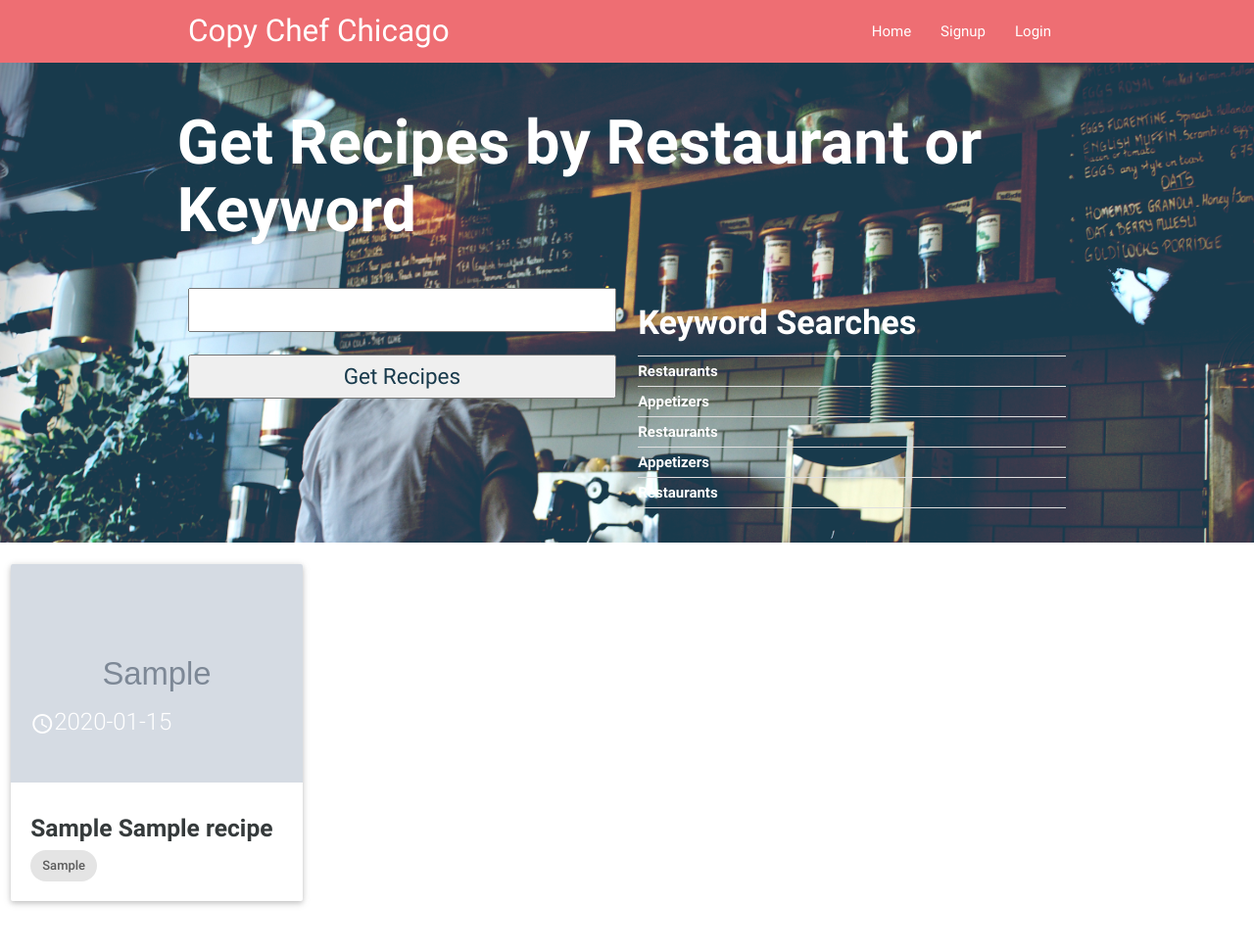
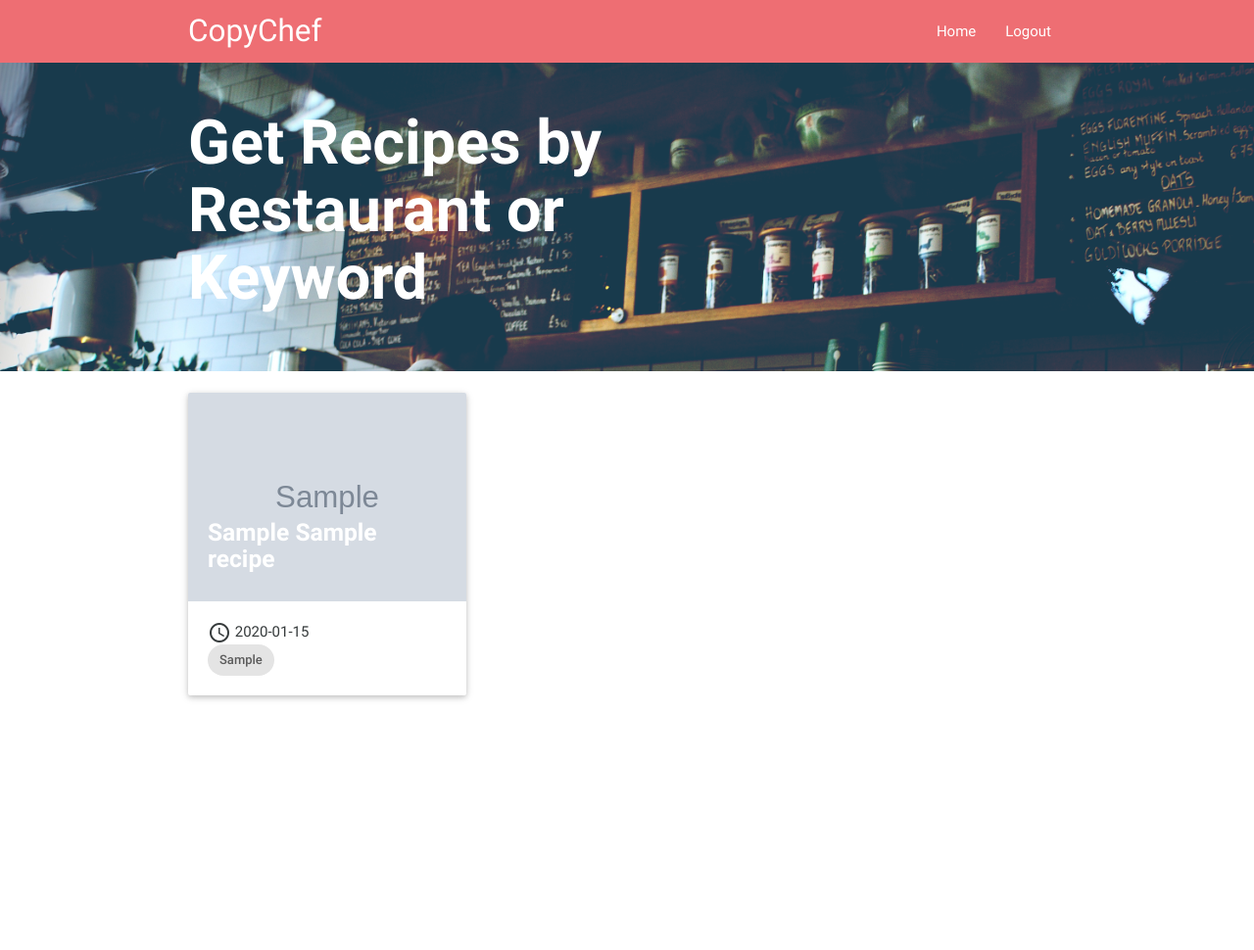
Before and after one commit to CopyChef/CopyChef, a Node server app: page / in a window 1280 px wide. Shown: the whole page at 98% size. After the commit the page ends 715 px from the top, so only its background shows below. Run offline with Node 20, Linux system fonts and the light colour scheme; a user stored in the database is signed in; tables that the repository leaves empty hold one stand-in row (values such as "Sample post"); grey boxes marked "Sample" are stand-in pictures; some libraries are stand-ins or nearby versions.

Commit message:
interim commit

```diff
--- a/views/index.hbs
+++ b/views/index.hbs
@@ -1,8 +1,8 @@
-<div class="search">
-  <form id="restaurant-search-form" method="get">
+<!-- <div class="search">
+  <form id="restaurant-search-form" method="get"> -->
 
 <!-- <input type="text" name="restaurant" placeholder="Enter name of restaurant" size="40"> -->
-  <select name="restaurant">
+<!-- <select name="restaurant">
     <option>Select Restaurant</option>
     <option value="California Pizza Kitchen">California Pizza Kitchen</option>
     <option value="The Cheesecake Factory">The Cheesecake Factory</option>
@@ -16,26 +16,53 @@
     <option value="Red Lobster">Red Lobster</option>
     <option value="Starbucks">Starbucks</option>
     <option value="TGI FridayS">TGI Fridays</option>
-</select>
+</select> -->
 
 <!-- <input type="submit" value="Search by restaurant!"> -->
-  </form>
-</div>
+<!-- </form>
+</div> -->
 
 
 
 <div class="section" id="search-area">
+
   <div class="container">
     <div class="row">
+      <div class="col l7">
         <h1>Get Recipes by Restaurant or Keyword</h1>
       </div>
-        <div class="row">
+      <!-- <select name="dropdown">
+        <option value="Noodles &amp; Company">Noodles &amp; Company</option>
+        <option value="Noodles &amp; Company">Noodles &amp; Company</option>
+        <option value="Noodles &amp; Company">Noodles &amp; Company</option>
+      </select> -->
+      <!-- <div class="col l4">
+          <h4>Keyword Searches</h4>
+          <div class="divider"></div>
+          <h6>Restaurants</h6>
+          <div class="divider"></div>
+          <h6>Appetizers</h6>
+          <div class="divider"></div>
+          <h6>Restaurants</h6>
+          <div class="divider"></div>
+          <h6>Appetizers</h6>
+          <div class="divider"></div>
+          <h6>Restaurants</h6>
+          <div class="divider"></div>
+
+
+      </div> -->
+    </div>
+
+
+    <!-- <div class="row">
             <div class="col l6 m6 s12">
                 <form id="homepage-search" class="" action="index.html" method="post">
                     <input type="" name="name" value="" placeholder=""><br><br>
                     <input type="submit" name="name" value="Get Recipes">
                 </form>
             </div>
+
             <div class="col l6 m6 s12">
                 <h4>Keyword Searches</h4>
                 <div class="divider"></div>
@@ -52,20 +79,20 @@
 
 
             </div>
-        </div>
+        </div> -->
   </div>
 </div>
 
 
 <div class="section">
-
+  <div class="container">
     <!-- <div class="container"> -->
     <div class="row">
 
       <section id='recipe-listing'>
       </section>
       <script type="text/javascript">
-      function ImgError(source){
+        function ImgError(source) {
           source.src = "https://www.newstalk.com/content/000/images/000095/97784_60_news_hub_multi_630x0.png";
           source.onerror = "";
           return true;
@@ -75,21 +102,29 @@
       <script type='text/template' id='recipe-template'>
         <article>
           <!-- card w image from docs -->
-      <div class="col l3 m4 s6">
-        <div class="card hoverable">
+          <div class="col s12 m6 l4">
+            <div class="card hoverable ">
               <div class="card-image">
 
                 <img src="<%= RecipeImage %>" onerror="ImgError(this)" />
                 <span class="card-title">
-              <p><i class="material-icons">schedule</i><%= CookTime %></p>
+                  <h5>
+                    <%= Restaurant %>
+                      <%= NameOfDish %>
+                  </h5>
                 </span>
               </div>
               <div class="card-content">
-            <h5><%= Restaurant %> <%= NameOfDish %></h5>
+                <p><i class="material-icons">schedule</i>
+                  <%= CookTime %>
+                </p>
+
                 <div class="card-recipe-tags">
                   <!-- <div class="chip">tag</div> -->
                   <% for (var i = 0; i < Tags.length; i++) { %>
-              <div class="chip"><%= Tags[i] %></div>
+                    <div class="chip">
+                      <%= Tags[i] %>
+                    </div>
                     <%  } %>
                 </div>
               </div>
@@ -110,5 +145,6 @@
     <!-- end container -->
 
   </div>
+</div>
 <script src='/javascripts/app.js'></script>
 <script src='/javascripts/ajax.js'></script>
--- a/views/layout.hbs
+++ b/views/layout.hbs
@@ -1,5 +1,6 @@
 <!DOCTYPE html>
 <html>
+
 <head>
   <title>{{title}}</title>
   <script type="text/javascript" src='/javascripts/jquery.js'></script>
@@ -13,10 +14,11 @@
   <meta charset="utf-8">
   <title>CopyChef</title>
 </head>
+
 <body>
   <nav>
     <div class="navbar-wrapper container">
-            <a href="#" class="brand-logo">Copy Chef Chicago</a>
+      <a href="#" class="brand-logo">CopyChef</a>
       <!-- <form>
                 <div class="input-field">
                   <input id="search" type="search" required>
@@ -25,10 +27,16 @@
                 </div>
             </form> -->
       <!-- <a href="#" data-activates="mobile-demo" class="button-collapse"><i class="material-icons">menu</i></a> -->
+
+        <!-- <div class="searchbar"><input type="text" placeholder="search"></input></div> -->
       <ul class="right">
-                <li><a href="#">Home</a></li>
-                <li><a href="#">Signup</a></li>
-                <li><a href="#">Login</a></li>
+        <li><a href="/">Home</a></li>
+        {{#if user}}
+        <li><a href="/account/logout">Logout</a></li>
+        {{else}}
+        <li><a href="/account/register">Signup</a></li>
+        <li><a href="/account/login">Login</a></li>
+        {{/if}}
       </ul>
     </div>
   </nav>
@@ -41,4 +49,5 @@
 
   {{{body}}}
 </body>
+
 </html>
```
Also changed, not shown: db/seed.json (+15 -15 lines). Lines whose indentation alone changed are shown as unchanged.
